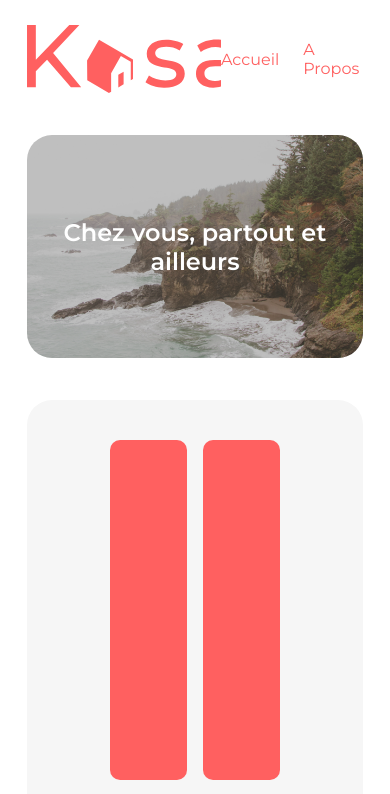
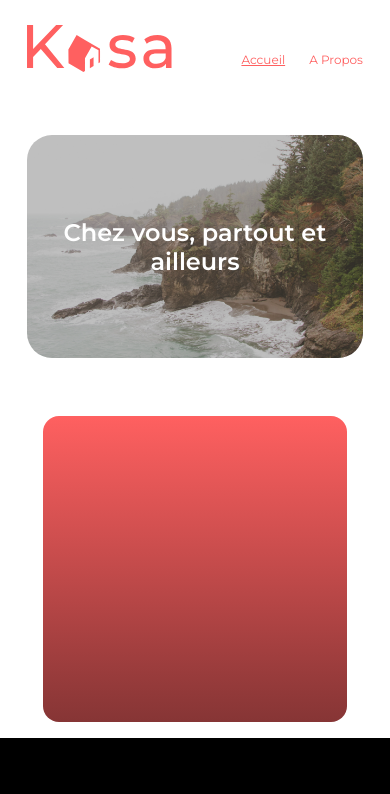
Before and after one commit to NassimBourebia/Kasa, a React (Create React App) app: page / in a window 390 px wide. Shown: the top 794 px of the page. Built offline with nearby package versions, Linux system fonts and the light colour scheme.

Commit message:
add router

```diff
--- a/src/App.jsx
+++ b/src/App.jsx
@@ -1,17 +1,10 @@
-// import Router from './components/Router';
-import './sass/index.scss';
-import Header from './components/Header'
-import Banner from './components/Banner'
-import Card from './components/Card'
-import Footer from './components/Footer'
+import Router from "./components/Router";
+import "./sass/index.scss";
 
 function App() {
   return (
     <div className="App">
-     <Header/>
-     <Banner/>
-     <Card/>
-     <Footer/>
+      <Router />
     </div>
   );
 }
--- a/src/components/Card.jsx
+++ b/src/components/Card.jsx
@@ -1,13 +1,5 @@
-function Card () {
- return (
-  <div className="cardbox">
-   <div className="card"></div>
-   <div className="card"></div>
-   <div className="card"></div>
-   <div className="card"></div>
-   <div className="card"></div>
-   <div className="card"></div>
-  </div>)
+function Card() {
+  return <div className="card"></div>;
 }
 
-export default Card
+export default Card;
--- a/src/components/Header.jsx
+++ b/src/components/Header.jsx
@@ -1,16 +1,22 @@
-function Header () {
+import { NavLink } from "react-router-dom";
+
+function Header() {
   return (
     <header id="header">
       <i className="icon"></i>
 
       <nav className="navbar">
         <ul>
-      <li><a href="#">Accueil</a></li>
-      <li><a href="#">A Propos</a></li>
+          <li>
+            <NavLink to="/">Accueil</NavLink>
+          </li>
+          <li>
+            <NavLink to="/about">A Propos</NavLink>
+          </li>
         </ul>
       </nav>
-  </header>)
-
+    </header>
+  );
 }
 
 export default Header;
--- a/src/components/Main.jsx
+++ b/src/components/Main.jsx
@@ -0,0 +1,11 @@
+import Card from "./Card";
+
+function Main() {
+  return (
+    <div className="cardbox">
+      <Card />
+    </div>
+  );
+}
+
+export default Main;
--- a/src/components/Router.jsx
+++ b/src/components/Router.jsx
@@ -1,12 +1,14 @@
-import { Routes, Route } from 'react-router-dom';
+import { Routes, Route } from "react-router-dom";
+import About from "../pages/About";
+import Home from "../pages/Home";
 
 function Router() {
   return (
     <Routes>
-      <Route path="/" element={ <h1>Home</h1> } />
-      <Route path="/accommodation/:id" element={ <h1>Appartment</h1> } />
-      <Route path="/about" element={ <h1>A Propos</h1> } />
-      <Route path="*" element={ <h1>Not found</h1> } />
+      <Route path="/" element={<Home />} />
+      <Route path="/accommodation/:id" element={<h1>Appartment</h1>} />
+      <Route path="/about" element={<About />} />
+      <Route path="*" element={<h1>Not found</h1>} />
     </Routes>
   );
 }
--- /dev/null
+++ b/src/pages/About.jsx
@@ -0,0 +1,20 @@
+import Banner from "../components/Banner";
+import Header from "../components/Header";
+import Footer from "../components/Footer";
+
+function About () {
+
+
+    return (
+        <div>
+            <Header/>
+            <Banner/>
+            <Footer/>
+        </div>
+
+
+
+    )
+}
+
+export default About ;
--- a/src/pages/Home.jsx
+++ b/src/pages/Home.jsx
@@ -1,7 +1,19 @@
-export default function Home() {
- return (
-  <div>
-    <h1>Bienvenue sur Kasa</h1>
-  </div>
- )
+import Header from "../components/Header";
+import Banner from "../components/Banner";
+import Main from "../components/Main";
+import Footer from "../components/Footer";
+
+//import data from "../__mocks__/logements.json";
+
+function Home() {
+  return (
+    <div>
+      <Header />
+      <Banner />
+      <Main />
+      <Footer />
+    </div>
+  );
 }
+
+export default Home;
--- a/src/sass/components/_card.scss
+++ b/src/sass/components/_card.scss
@@ -5,13 +5,11 @@
     max-width: 1240px;
     margin-left: 6.94%;
     margin-right: 6.94%;
-    height: 829px;
+    min-height: 40vh;
     display: flex;
-    flex-direction: row;
     flex-wrap: wrap;
-    flex-basis: content;
     gap: 1rem;
-    padding: 2.5rem !important;
+    padding: 1rem !important;
     justify-content: space-between;
     border-radius: 25px;
 
@@ -20,12 +18,13 @@
 
     .card {
 
-        background-color: #FF6060;
-        height: 340px;
+        background-image: linear-gradient(to top, #863535, #ff6060);
+        border-radius: 1rem;
         flex-basis: 30%;
-       flex-wrap: wrap;
-        border-radius: 10px;
-        gap: 1rem;
+        display: grid;
+        align-items: end;
+        min-width: 200px;
+        min-height: 200px;
 
 
     }
@@ -34,9 +33,22 @@
 
 }
 
+@media screen and (max-width: 720px) {
+
+    .card {
+        flex-basis: 100% !important;
+    }
+
+}
+
 @media screen and (max-width: 768px) {
     .cardbox {
 
-      justify-content: center;
+        justify-content: center;
+        background-color: white;
+        padding: 0;
 
-     }}
+
+    }
+
+}
--- a/src/sass/layout/_header.scss
+++ b/src/sass/layout/_header.scss
@@ -38,7 +38,8 @@
     -webkit-mask-repeat: no-repeat;
     mask-repeat: no-repeat;
     background-color: #FF6060;
-      }}
+  }
+}
 
 .navbar {
 
@@ -46,6 +47,8 @@
   align-items: center;
   padding: 30px;
   max-width: 1240px;
+  font-size: 24px ;
+  white-space: nowrap;
 
   ul {
     display: flex;
@@ -53,15 +56,76 @@
     list-style: none;
     align-items: center;
 
-       a{
+    a {
 
       text-decoration: none;
       color: #FF6060;
     }
-       a:hover{
 
-        text-decoration:underline;
+    a:hover {
+
+      text-decoration: underline;
 
     }
 
-    }}
+    a.active {
+
+      text-decoration: underline;
+    }
+
+
+
+
+  }
+}
+
+@media screen and (max-width: 768px) {
+
+
+  .icon {
+
+    mask: url("../../assets/svg/logo.svg");
+    -webkit-mask: url("../../assets/svg/logo.svg");
+    width: 145px;
+    height: 68px;
+    mask-size: 68px;
+    -webkit-mask-size: 145px !important;
+    -webkit-mask-repeat: no-repeat ;
+    mask-repeat: no-repeat;
+    background-color: #FF6060;
+
+
+
+  }
+
+
+
+  }
+
+  @media screen and (max-width: 480px) {
+
+    .navbar {
+
+      font-size: 12px;
+      display: flex;
+      gap: 0.5rem;
+
+    }
+
+    .navbar ul {
+      margin: 0;
+      padding: 0;
+      display: flex;
+    }
+
+    .navbar li {
+      list-style-type: none;
+    }
+
+    .navbar li:first-child {
+      margin-right: auto;
+    }
+
+
+
+  }
```
Also changed, not shown: src/sass/components/_banner.scss (+5 -4 lines), src/pages/Accommodation.jsx (added), src/pages/Error.jsx (added). Lines whose indentation alone changed are shown as unchanged.
